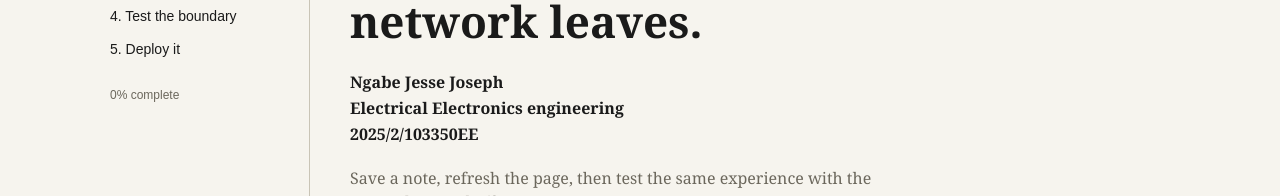
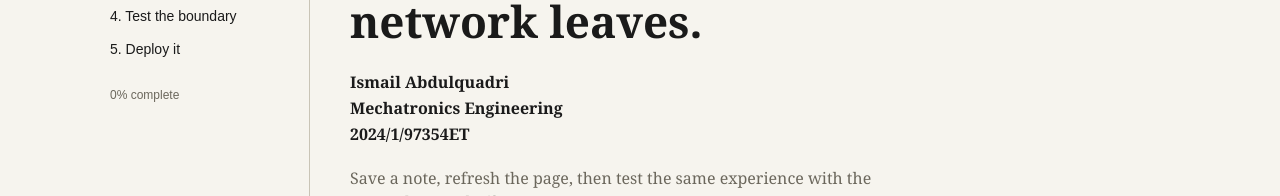
Before and after one commit to noahphilibus172120-hub/Ismail-Abdulquadri, a plain HTML site: page index.html in a window 1280 px wide. Shown: the part 224-420 px from the top of the page. Drawn offline with Linux system fonts and the light colour scheme.

Commit message:
Update and rename offline-notes-lab.html to index.html

```diff
--- a/offline-notes-lab.html
+++ b/index.html
@@ -110,9 +110,9 @@
     <h1>Keep learning<br>when the<br>network leaves.</h1>
 
     <div class="meta">
-      <p id="name">Ngabe Jesse Joseph </p>
-      <p id="course">Electrical Electronics engineering</p>
-      <p id="matric">2025/2/103350EE</p>
+      <p id="name">Ismail Abdulquadri</p>
+      <p id="course">Mechatronics Engineering</p>
+      <p id="matric">2024/1/97354ET</p>
     </div>
 
     <p class="intro">Save a note, refresh the page, then test the same experience with the network turned off.</p>
```
